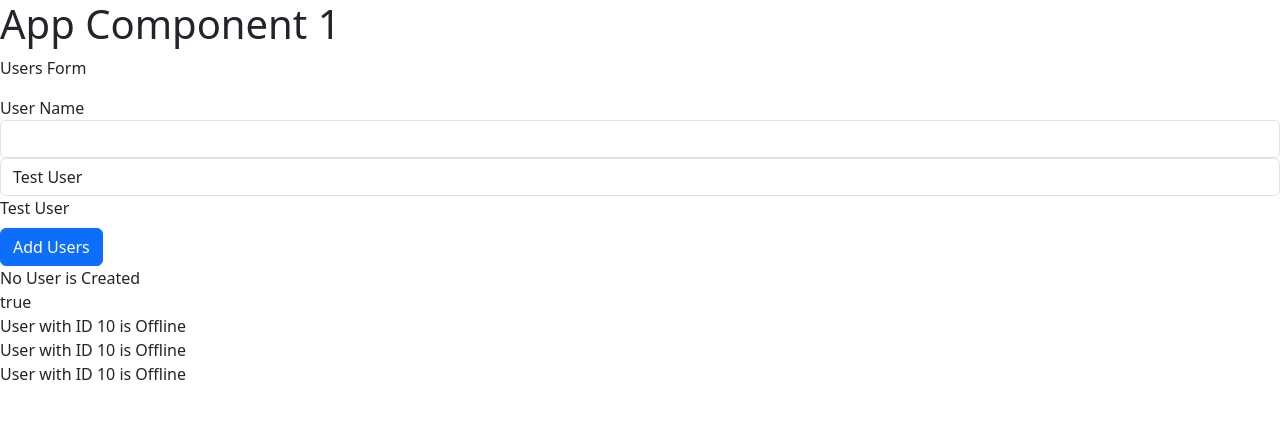
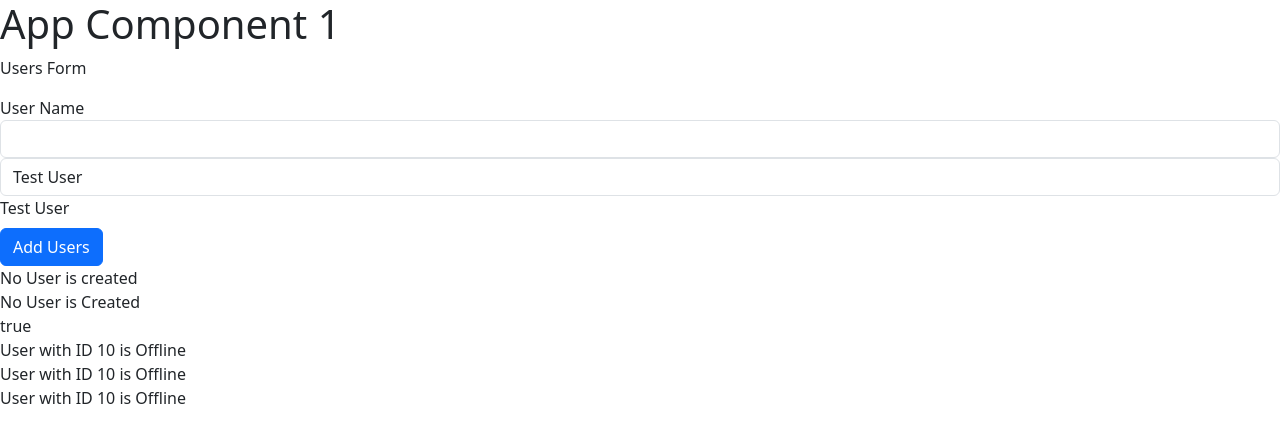
Before and after one commit to DarshanARahate/AngularProject_2, an Angular app: page / in a window 1280 px wide. Shown: the top 442 px of the page. Built offline with nearby package versions, Linux system fonts and the light colour scheme.

Commit message:
ng-template used

```diff
--- a/src/app/users/users.component.html
+++ b/src/app/users/users.component.html
@@ -9,9 +9,14 @@
 
 <button class="btn btn-primary" [disabled]="!allowNewUser" (click)="changeUserCreatedStatus()">Add Users</button>
 
-<div *ngIf="isUserCreated">
+<div *ngIf="isUserCreated; else noUser">
     User is created and the username is {{ userName }}
 </div>
+<ng-template #noUser>
+    <div>
+        No User is created
+    </div>
+</ng-template>
 
 <div>{{ userCreatedStatus }}</div>
 <div [innerText]="allowNewUser"> </div>
```
